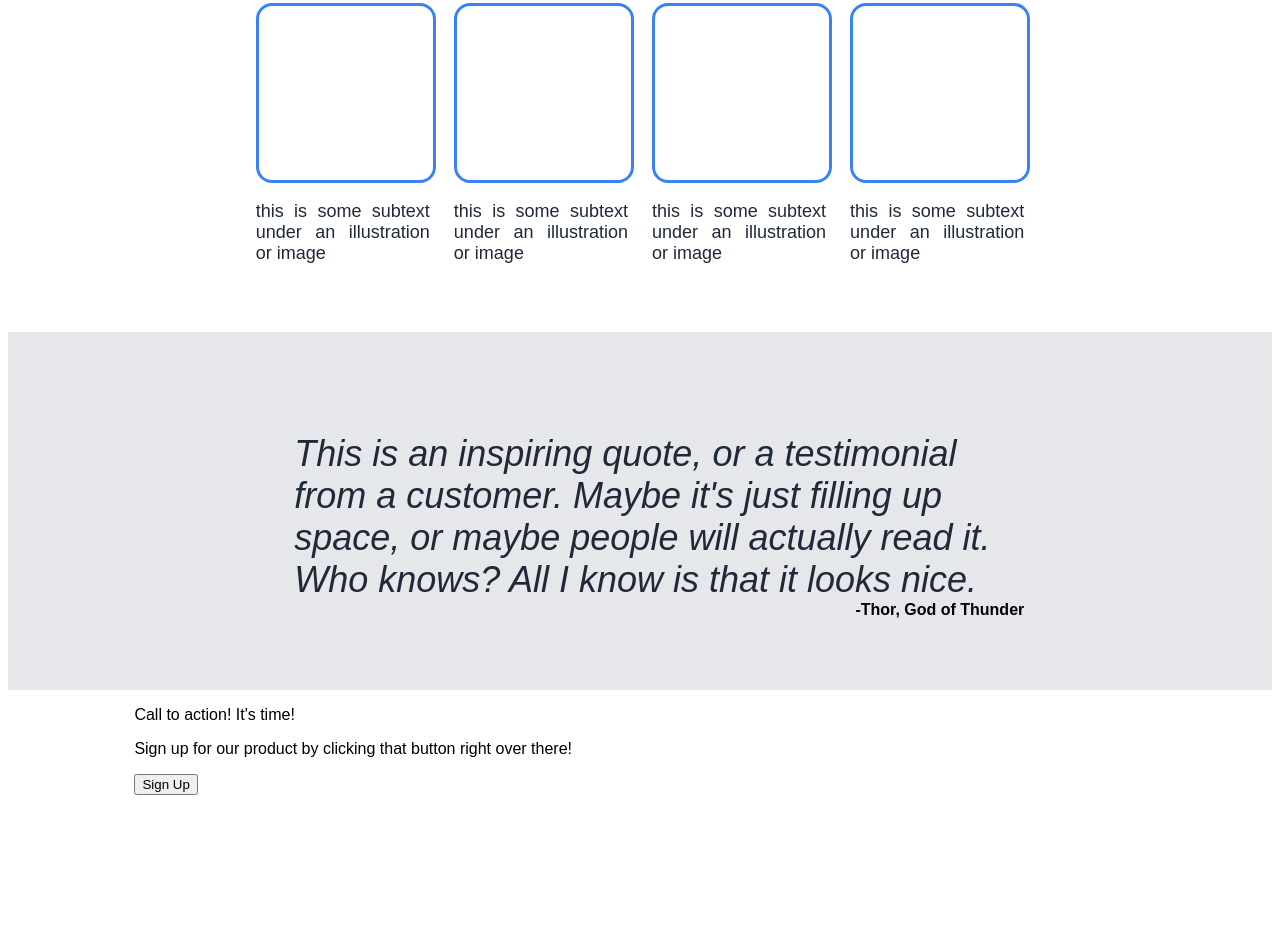
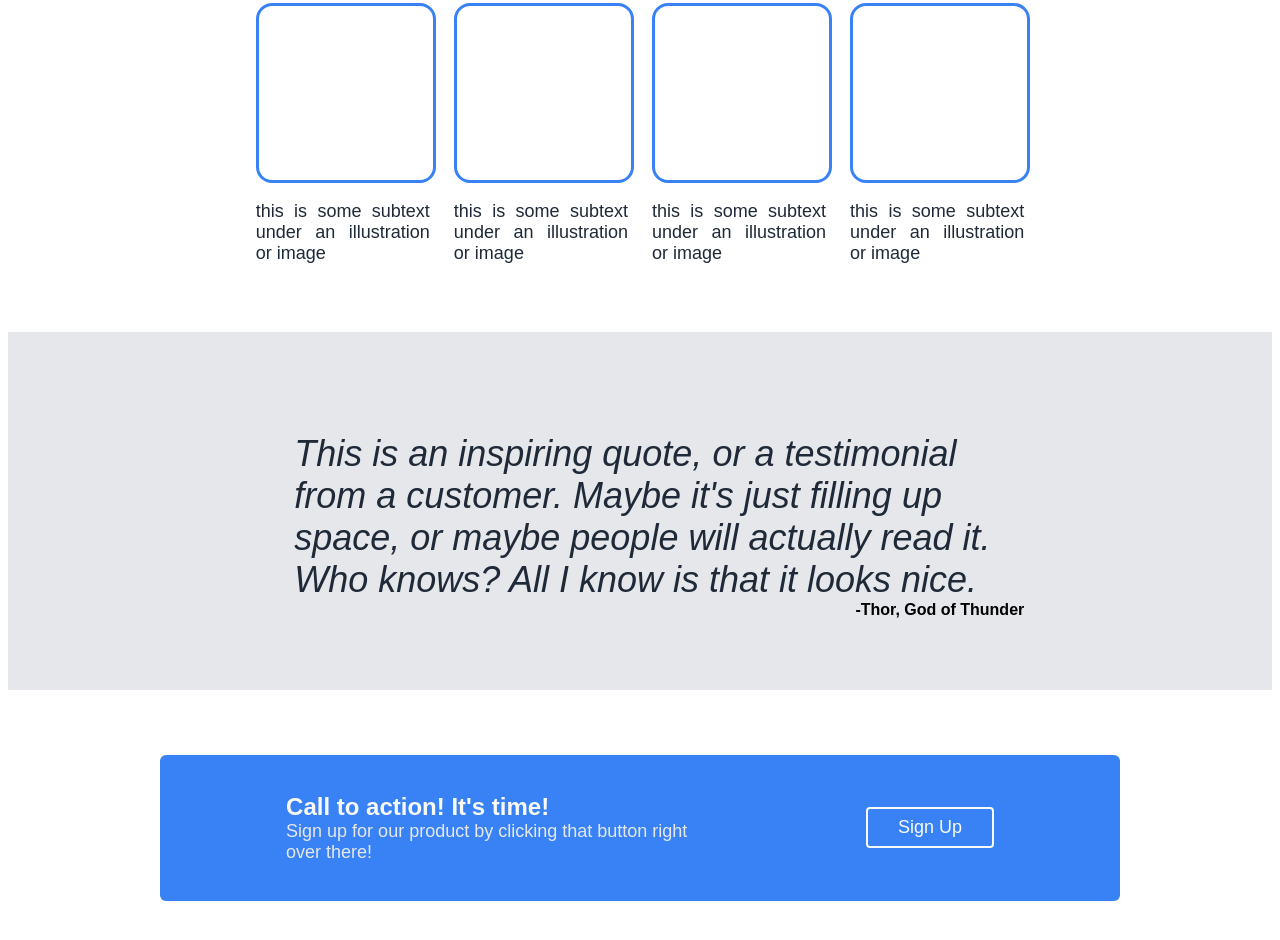
Before and after one commit to corshiba/odin-landing-page, a plain HTML site: page index.html in a window 1280 px wide. Shown: the part 553-1493 px from the top of the page. Before the commit the page ends 1356 px from the top, so only its background shows below. Drawn offline with Linux system fonts and the light colour scheme.

Commit message:
Add css of CTA section

```diff
--- a/index.html
+++ b/index.html
@@ -81,8 +81,8 @@
 
     <div class="cta-container container">
         <div class="cta-text">
-            <p>Call to action! It's time!</p>
-            <p>Sign up for our product by clicking that button right over there!</p>
+            <p class="cta-title">Call to action! It's time!</p>
+            <p class="cta-content">Sign up for our product by clicking that button right over there!</p>
         </div>
         <div class="cta-btn">
             <button>Sign Up</button>
--- a/style.css
+++ b/style.css
@@ -124,3 +124,48 @@ body {
     text-align: right;
     font-weight: bold;
 }
+
+.cta-container {
+    background-color: #3882f6;
+    border-radius: 6px;
+    margin: 65px 12%;
+    display: flex;
+    padding: 3% 10%;
+}
+
+.cta-text {
+    color: #F9FAF8;
+    flex: 3;
+}
+
+.cta-text p {
+    margin: 0;
+    padding: 0;
+}
+
+.cta-title {
+    font-weight: bold;
+    font-size: 24px;
+}
+
+.cta-content {
+    font-weight: lighter;
+    color: #E5E7EB;
+    font-size: 18px;
+}
+.cta-btn {
+    flex: 2;
+    margin: auto;
+    text-align: right;
+}
+
+.cta-btn button {
+    background-color: #3882f6;
+    font-size: 18px;
+    color: #F9FAF8;
+    padding: 8px 30px;
+    border-width: 2px;
+    border-style: solid;
+    border-color: #F9FAF8;
+    border-radius: 4px;
+}
```
